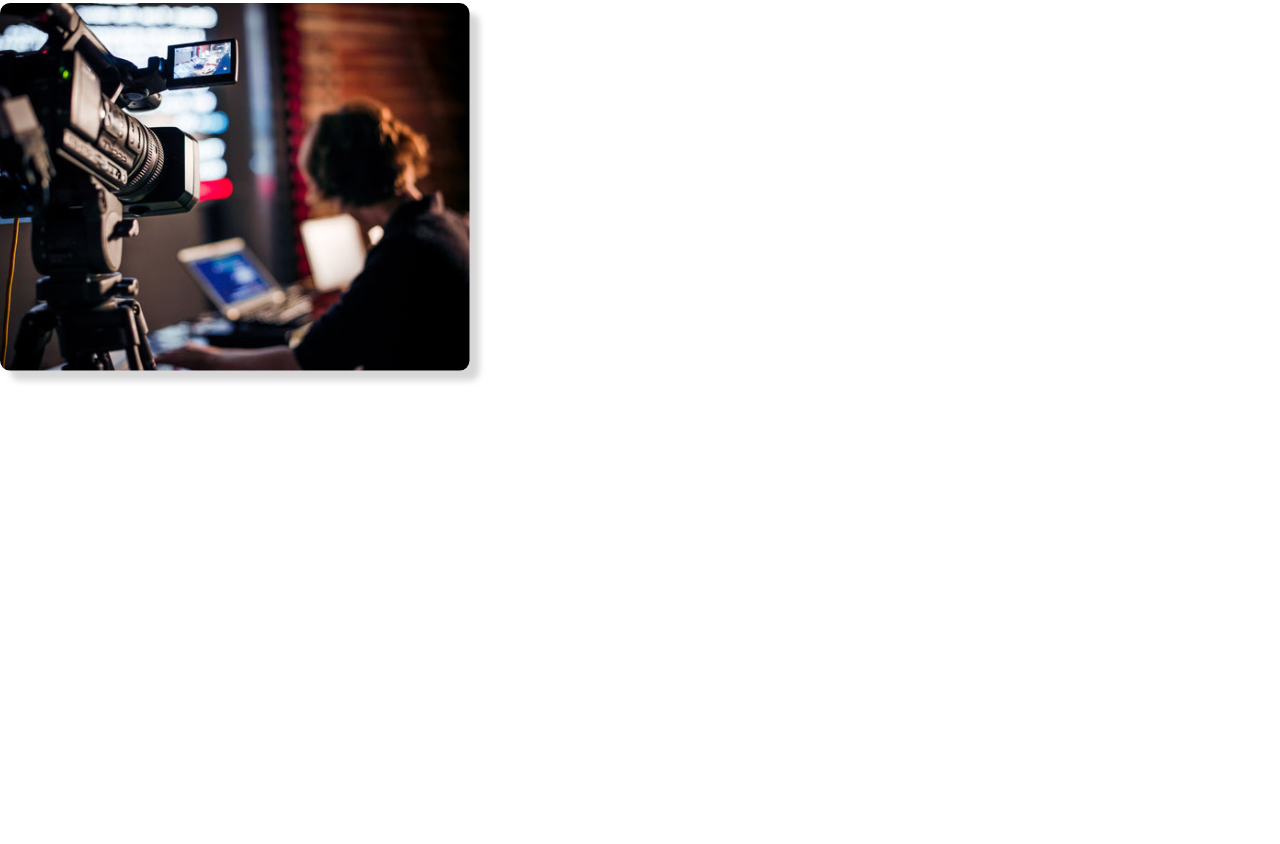
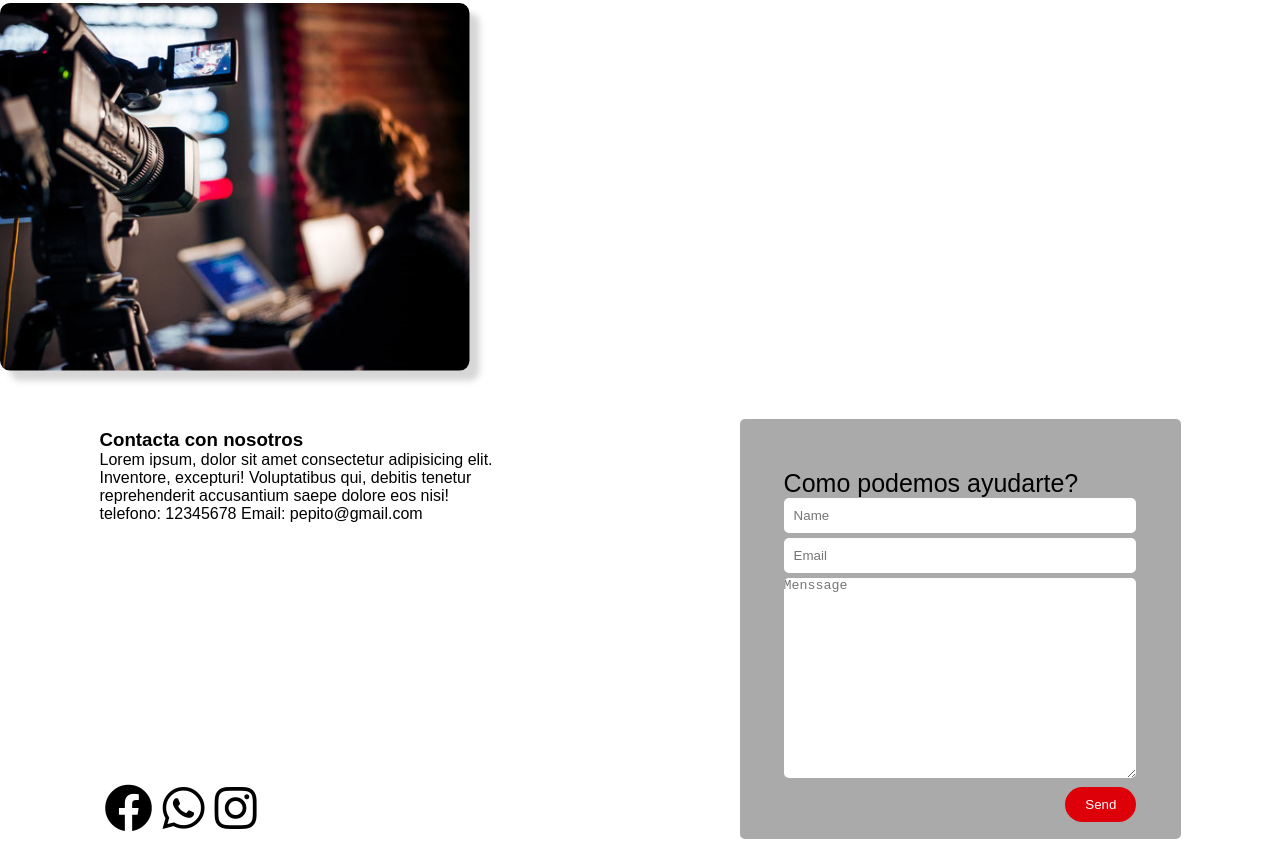
Before and after one commit to rafeldev/Colina-Web-2.0, a website: page index.html in a window 1280 px wide. Shown: the part 2683-3527 px from the top of the page. Before the commit the page ends 3077 px from the top, so only its background shows below. Drawn offline with nearby package versions, Linux system fonts and the light colour scheme.

Commit message:
Footer section added :)

```diff
--- a/index.html
+++ b/index.html
@@ -4,9 +4,14 @@
     <meta charset="UTF-8" />
     <meta name="viewport" content="width=device-width, initial-scale=1.0" />
     <title>Colina 2020</title>
-    <link rel="stylesheet" href="/css/stylus.css">
-    <link rel="stylesheet" href="/scss/stilo.css">
-
+    <link
+      rel="stylesheet"
+      href="https://use.fontawesome.com/releases/v5.8.1/css/all.css"
+      integrity="sha384-50oBUHEmvpQ+1lW4y57PTFmhCaXp0ML5d60M1M7uH2+nqUivzIebhndOJK28anvf"
+      crossorigin="anonymous"
+    />
+    <link rel="stylesheet" href="/css/stylus.css" />
+    <link rel="stylesheet" href="/scss/stilo.css" />
   </head>
   <body>
     <header>
@@ -15,41 +20,60 @@
           Menu
         </h4>
         <a href="https://www.instagram.com/raalvarez_/" target="_blank">
-            <img src="https://image.flaticon.com/icons/svg/2099/2099153.svg" alt="">
+          <img
+            src="https://image.flaticon.com/icons/svg/2099/2099153.svg"
+            alt=""
+          />
         </a>
       </nav>
     </header>
     <!-- Main -->
     <div class="container-logo">
-        <img src="/css/img/Colina_RGB.png" alt="">
+      <img src="/css/img/Colina_RGB.png" alt="" />
     </div>
     <!-- trazado -->
     <div class="container-trazado">
-        <img src="/css/img/Trazado 19.png" alt="">
+      <img src="/css/img/Trazado 19.png" alt="" />
       <div class="quienes-somos">
         <h2>¿Quienes somos?</h2>
-          <p>Como Colina Studios somos redactores de <br>
-            diferentes formatos de narrativas <br> Audiovisuales, <br>
-            con ideas frescas, adaptativas e innovadoras.</p>
+        <p>
+          Como Colina Studios somos redactores de <br />
+          diferentes formatos de narrativas <br />
+          Audiovisuales, <br />
+          con ideas frescas, adaptativas e innovadoras.
+        </p>
         <div class="tarjetas">
           <div class="contact-area">
             <div class="contact">
               <main>
                 <section>
                   <div class="content">
-                        <img src="https://s3-us-west-2.amazonaws.com/s.cdpn.io/256492/_mLIxaKY_400x400.jpg" alt="Profile Image">
+                    <img
+                      src="https://s3-us-west-2.amazonaws.com/s.cdpn.io/256492/_mLIxaKY_400x400.jpg"
+                      alt="Profile Image"
+                    />
 
                     <aside>
                       <h1>Riccardo Cavallo</h1>
-                          <p>Hi, I'm Riccardo Cavallo and I'm a Graphic and Visual Designer.</p>
+                      <p>
+                        Hi, I'm Riccardo Cavallo and I'm a Graphic and Visual
+                        Designer.
+                      </p>
                     </aside>
 
                     <button id="button1">
                       <span>Contact Me</span>
 
-                          <svg xmlns="http://www.w3.org/2000/svg" width="48" height="48" viewBox="0 0 48 48">
+                      <svg
+                        xmlns="http://www.w3.org/2000/svg"
+                        width="48"
+                        height="48"
+                        viewBox="0 0 48 48"
+                      >
                         <g class="nc-icon-wrapper" fill="#444444">
-                              <path d="M14.83 30.83L24 21.66l9.17 9.17L36 28 24 16 12 28z"></path>
+                          <path
+                            d="M14.83 30.83L24 21.66l9.17 9.17L36 28 24 16 12 28z"
+                          ></path>
                         </g>
                       </svg>
                     </button>
@@ -59,14 +83,17 @@
                     <p>Contact Me</p>
                   </div>
                 </section>
-
               </main>
 
               <nav id="nav1">
                 <a href="#" class="gmail">
                   <div class="icon">
                     <svg viewBox="0 0 16 16" xmlns="http://www.w3.org/2000/svg">
-                          <path d="M16 3v10c0 .567-.433 1-1 1h-1V4.925L8 9.233 2 4.925V14H1c-.567 0-1-.433-1-1V3c0-.283.108-.533.287-.712C.467 2.107.718 2 1 2h.333L8 6.833 14.667 2H15c.283 0 .533.108.713.288.179.179.287.429.287.712z" fill-rule="evenodd" /></svg>
+                      <path
+                        d="M16 3v10c0 .567-.433 1-1 1h-1V4.925L8 9.233 2 4.925V14H1c-.567 0-1-.433-1-1V3c0-.283.108-.533.287-.712C.467 2.107.718 2 1 2h.333L8 6.833 14.667 2H15c.283 0 .533.108.713.288.179.179.287.429.287.712z"
+                        fill-rule="evenodd"
+                      />
+                    </svg>
                   </div>
 
                   <div class="content">
@@ -74,17 +101,36 @@
                     <span>Riccavallo@gmail.com</span>
                   </div>
 
-                      <svg class="arrow" xmlns="http://www.w3.org/2000/svg" width="48" height="48" viewBox="0 0 48 48">
+                  <svg
+                    class="arrow"
+                    xmlns="http://www.w3.org/2000/svg"
+                    width="48"
+                    height="48"
+                    viewBox="0 0 48 48"
+                  >
                     <g class="nc-icon-wrapper" fill="#444444">
-                          <path d="M17.17 32.92l9.17-9.17-9.17-9.17L20 11.75l12 12-12 12z"></path>
+                      <path
+                        d="M17.17 32.92l9.17-9.17-9.17-9.17L20 11.75l12 12-12 12z"
+                      ></path>
                     </g>
                   </svg>
                 </a>
 
                 <a href="#" class="facebook">
                   <div class="icon">
-                        <svg viewBox="0 0 16 16" xmlns="http://www.w3.org/2000/svg" fill-rule="evenodd" clip-rule="evenodd" stroke-linejoin="round" stroke-miterlimit="1.414">
-                          <path d="M15.117 0H.883C.395 0 0 .395 0 .883v14.234c0 .488.395.883.883.883h7.663V9.804H6.46V7.39h2.086V5.607c0-2.066 1.262-3.19 3.106-3.19.883 0 1.642.064 1.863.094v2.16h-1.28c-1 0-1.195.48-1.195 1.18v1.54h2.39l-.31 2.42h-2.08V16h4.077c.488 0 .883-.395.883-.883V.883C16 .395 15.605 0 15.117 0" fill-rule="nonzero" /></svg>
+                    <svg
+                      viewBox="0 0 16 16"
+                      xmlns="http://www.w3.org/2000/svg"
+                      fill-rule="evenodd"
+                      clip-rule="evenodd"
+                      stroke-linejoin="round"
+                      stroke-miterlimit="1.414"
+                    >
+                      <path
+                        d="M15.117 0H.883C.395 0 0 .395 0 .883v14.234c0 .488.395.883.883.883h7.663V9.804H6.46V7.39h2.086V5.607c0-2.066 1.262-3.19 3.106-3.19.883 0 1.642.064 1.863.094v2.16h-1.28c-1 0-1.195.48-1.195 1.18v1.54h2.39l-.31 2.42h-2.08V16h4.077c.488 0 .883-.395.883-.883V.883C16 .395 15.605 0 15.117 0"
+                        fill-rule="nonzero"
+                      />
+                    </svg>
                   </div>
 
                   <div class="content">
@@ -92,17 +138,36 @@
                     <span>Riccardo Cavallo</span>
                   </div>
 
-                      <svg class="arrow" xmlns="http://www.w3.org/2000/svg" width="48" height="48" viewBox="0 0 48 48">
+                  <svg
+                    class="arrow"
+                    xmlns="http://www.w3.org/2000/svg"
+                    width="48"
+                    height="48"
+                    viewBox="0 0 48 48"
+                  >
                     <g class="nc-icon-wrapper" fill="#444444">
-                          <path d="M17.17 32.92l9.17-9.17-9.17-9.17L20 11.75l12 12-12 12z"></path>
+                      <path
+                        d="M17.17 32.92l9.17-9.17-9.17-9.17L20 11.75l12 12-12 12z"
+                      ></path>
                     </g>
                   </svg>
                 </a>
 
                 <a href="#" class="twitter">
                   <div class="icon">
-                        <svg viewBox="0 0 16 16" xmlns="http://www.w3.org/2000/svg" fill-rule="evenodd" clip-rule="evenodd" stroke-linejoin="round" stroke-miterlimit="1.414">
-                          <path d="M16 3.038c-.59.26-1.22.437-1.885.517.677-.407 1.198-1.05 1.443-1.816-.634.37-1.337.64-2.085.79-.598-.64-1.45-1.04-2.396-1.04-1.812 0-3.282 1.47-3.282 3.28 0 .26.03.51.085.75-2.728-.13-5.147-1.44-6.766-3.42C.83 2.58.67 3.14.67 3.75c0 1.14.58 2.143 1.46 2.732-.538-.017-1.045-.165-1.487-.41v.04c0 1.59 1.13 2.918 2.633 3.22-.276.074-.566.114-.865.114-.21 0-.41-.02-.61-.058.42 1.304 1.63 2.253 3.07 2.28-1.12.88-2.54 1.404-4.07 1.404-.26 0-.52-.015-.78-.045 1.46.93 3.18 1.474 5.04 1.474 6.04 0 9.34-5 9.34-9.33 0-.14 0-.28-.01-.42.64-.46 1.2-1.04 1.64-1.7z" fill-rule="nonzero" /></svg>
+                    <svg
+                      viewBox="0 0 16 16"
+                      xmlns="http://www.w3.org/2000/svg"
+                      fill-rule="evenodd"
+                      clip-rule="evenodd"
+                      stroke-linejoin="round"
+                      stroke-miterlimit="1.414"
+                    >
+                      <path
+                        d="M16 3.038c-.59.26-1.22.437-1.885.517.677-.407 1.198-1.05 1.443-1.816-.634.37-1.337.64-2.085.79-.598-.64-1.45-1.04-2.396-1.04-1.812 0-3.282 1.47-3.282 3.28 0 .26.03.51.085.75-2.728-.13-5.147-1.44-6.766-3.42C.83 2.58.67 3.14.67 3.75c0 1.14.58 2.143 1.46 2.732-.538-.017-1.045-.165-1.487-.41v.04c0 1.59 1.13 2.918 2.633 3.22-.276.074-.566.114-.865.114-.21 0-.41-.02-.61-.058.42 1.304 1.63 2.253 3.07 2.28-1.12.88-2.54 1.404-4.07 1.404-.26 0-.52-.015-.78-.045 1.46.93 3.18 1.474 5.04 1.474 6.04 0 9.34-5 9.34-9.33 0-.14 0-.28-.01-.42.64-.46 1.2-1.04 1.64-1.7z"
+                        fill-rule="nonzero"
+                      />
+                    </svg>
                   </div>
 
                   <div class="content">
@@ -110,9 +175,17 @@
                     <span>@RichoxDesign</span>
                   </div>
 
-                      <svg class="arrow" xmlns="http://www.w3.org/2000/svg" width="48" height="48" viewBox="0 0 48 48">
+                  <svg
+                    class="arrow"
+                    xmlns="http://www.w3.org/2000/svg"
+                    width="48"
+                    height="48"
+                    viewBox="0 0 48 48"
+                  >
                     <g class="nc-icon-wrapper" fill="#444444">
-                          <path d="M17.17 32.92l9.17-9.17-9.17-9.17L20 11.75l12 12-12 12z"></path>
+                      <path
+                        d="M17.17 32.92l9.17-9.17-9.17-9.17L20 11.75l12 12-12 12z"
+                      ></path>
                     </g>
                   </svg>
                 </a>
@@ -124,30 +197,50 @@
               <main>
                 <section>
                   <div class="content">
-                        <img src="https://s3-us-west-2.amazonaws.com/s.cdpn.io/256492/_mLIxaKY_400x400.jpg" alt="Profile Image">
+                    <img
+                      src="https://s3-us-west-2.amazonaws.com/s.cdpn.io/256492/_mLIxaKY_400x400.jpg"
+                      alt="Profile Image"
+                    />
 
                     <aside>
                       <h1>Riccardo Cavallo</h1>
-                          <p>Hi, I'm Riccardo Cavallo and I'm a Graphic and Visual Designer.</p>
+                      <p>
+                        Hi, I'm Riccardo Cavallo and I'm a Graphic and Visual
+                        Designer.
+                      </p>
                     </aside>
 
                     <button id="button">
                       <span>Contact Me</span>
 
-                          <svg xmlns="http://www.w3.org/2000/svg" width="48" height="48" viewBox="0 0 48 48"> <g class="nc-icon-wrapper" fill="#444444"> <path d="M14.83 30.83L24 21.66l9.17 9.17L36 28 24 16 12 28z"></path> </g> </svg>
+                      <svg
+                        xmlns="http://www.w3.org/2000/svg"
+                        width="48"
+                        height="48"
+                        viewBox="0 0 48 48"
+                      >
+                        <g class="nc-icon-wrapper" fill="#444444">
+                          <path
+                            d="M14.83 30.83L24 21.66l9.17 9.17L36 28 24 16 12 28z"
+                          ></path>
+                        </g>
+                      </svg>
                     </button>
                   </div>
 
                   <div class="title"><p>Contact Me</p></div>
                 </section>
-
-
               </main>
 
               <nav>
                 <a href="#" class="gmail">
                   <div class="icon">
-                        <svg viewBox="0 0 16 16" xmlns="http://www.w3.org/2000/svg"><path d="M16 3v10c0 .567-.433 1-1 1h-1V4.925L8 9.233 2 4.925V14H1c-.567 0-1-.433-1-1V3c0-.283.108-.533.287-.712C.467 2.107.718 2 1 2h.333L8 6.833 14.667 2H15c.283 0 .533.108.713.288.179.179.287.429.287.712z" fill-rule="evenodd"/></svg>
+                    <svg viewBox="0 0 16 16" xmlns="http://www.w3.org/2000/svg">
+                      <path
+                        d="M16 3v10c0 .567-.433 1-1 1h-1V4.925L8 9.233 2 4.925V14H1c-.567 0-1-.433-1-1V3c0-.283.108-.533.287-.712C.467 2.107.718 2 1 2h.333L8 6.833 14.667 2H15c.283 0 .533.108.713.288.179.179.287.429.287.712z"
+                        fill-rule="evenodd"
+                      />
+                    </svg>
                   </div>
 
                   <div class="content">
@@ -155,12 +248,36 @@
                     <span>Riccavallo@gmail.com</span>
                   </div>
 
-                      <svg class="arrow" xmlns="http://www.w3.org/2000/svg" width="48" height="48" viewBox="0 0 48 48"> <g class="nc-icon-wrapper" fill="#444444"> <path d="M17.17 32.92l9.17-9.17-9.17-9.17L20 11.75l12 12-12 12z"></path> </g> </svg>
+                  <svg
+                    class="arrow"
+                    xmlns="http://www.w3.org/2000/svg"
+                    width="48"
+                    height="48"
+                    viewBox="0 0 48 48"
+                  >
+                    <g class="nc-icon-wrapper" fill="#444444">
+                      <path
+                        d="M17.17 32.92l9.17-9.17-9.17-9.17L20 11.75l12 12-12 12z"
+                      ></path>
+                    </g>
+                  </svg>
                 </a>
 
                 <a href="#" class="facebook">
                   <div class="icon">
-                        <svg viewBox="0 0 16 16" xmlns="http://www.w3.org/2000/svg" fill-rule="evenodd" clip-rule="evenodd" stroke-linejoin="round" stroke-miterlimit="1.414"><path d="M15.117 0H.883C.395 0 0 .395 0 .883v14.234c0 .488.395.883.883.883h7.663V9.804H6.46V7.39h2.086V5.607c0-2.066 1.262-3.19 3.106-3.19.883 0 1.642.064 1.863.094v2.16h-1.28c-1 0-1.195.48-1.195 1.18v1.54h2.39l-.31 2.42h-2.08V16h4.077c.488 0 .883-.395.883-.883V.883C16 .395 15.605 0 15.117 0" fill-rule="nonzero"/></svg>
+                    <svg
+                      viewBox="0 0 16 16"
+                      xmlns="http://www.w3.org/2000/svg"
+                      fill-rule="evenodd"
+                      clip-rule="evenodd"
+                      stroke-linejoin="round"
+                      stroke-miterlimit="1.414"
+                    >
+                      <path
+                        d="M15.117 0H.883C.395 0 0 .395 0 .883v14.234c0 .488.395.883.883.883h7.663V9.804H6.46V7.39h2.086V5.607c0-2.066 1.262-3.19 3.106-3.19.883 0 1.642.064 1.863.094v2.16h-1.28c-1 0-1.195.48-1.195 1.18v1.54h2.39l-.31 2.42h-2.08V16h4.077c.488 0 .883-.395.883-.883V.883C16 .395 15.605 0 15.117 0"
+                        fill-rule="nonzero"
+                      />
+                    </svg>
                   </div>
 
                   <div class="content">
@@ -168,12 +285,36 @@
                     <span>Riccardo Cavallo</span>
                   </div>
 
-                      <svg class="arrow" xmlns="http://www.w3.org/2000/svg" width="48" height="48" viewBox="0 0 48 48"> <g class="nc-icon-wrapper" fill="#444444"> <path d="M17.17 32.92l9.17-9.17-9.17-9.17L20 11.75l12 12-12 12z"></path> </g> </svg>
+                  <svg
+                    class="arrow"
+                    xmlns="http://www.w3.org/2000/svg"
+                    width="48"
+                    height="48"
+                    viewBox="0 0 48 48"
+                  >
+                    <g class="nc-icon-wrapper" fill="#444444">
+                      <path
+                        d="M17.17 32.92l9.17-9.17-9.17-9.17L20 11.75l12 12-12 12z"
+                      ></path>
+                    </g>
+                  </svg>
                 </a>
 
                 <a href="#" class="twitter">
                   <div class="icon">
-                        <svg viewBox="0 0 16 16" xmlns="http://www.w3.org/2000/svg" fill-rule="evenodd" clip-rule="evenodd" stroke-linejoin="round" stroke-miterlimit="1.414"><path d="M16 3.038c-.59.26-1.22.437-1.885.517.677-.407 1.198-1.05 1.443-1.816-.634.37-1.337.64-2.085.79-.598-.64-1.45-1.04-2.396-1.04-1.812 0-3.282 1.47-3.282 3.28 0 .26.03.51.085.75-2.728-.13-5.147-1.44-6.766-3.42C.83 2.58.67 3.14.67 3.75c0 1.14.58 2.143 1.46 2.732-.538-.017-1.045-.165-1.487-.41v.04c0 1.59 1.13 2.918 2.633 3.22-.276.074-.566.114-.865.114-.21 0-.41-.02-.61-.058.42 1.304 1.63 2.253 3.07 2.28-1.12.88-2.54 1.404-4.07 1.404-.26 0-.52-.015-.78-.045 1.46.93 3.18 1.474 5.04 1.474 6.04 0 9.34-5 9.34-9.33 0-.14 0-.28-.01-.42.64-.46 1.2-1.04 1.64-1.7z" fill-rule="nonzero"/></svg>
+                    <svg
+                      viewBox="0 0 16 16"
+                      xmlns="http://www.w3.org/2000/svg"
+                      fill-rule="evenodd"
+                      clip-rule="evenodd"
+                      stroke-linejoin="round"
+                      stroke-miterlimit="1.414"
+                    >
+                      <path
+                        d="M16 3.038c-.59.26-1.22.437-1.885.517.677-.407 1.198-1.05 1.443-1.816-.634.37-1.337.64-2.085.79-.598-.64-1.45-1.04-2.396-1.04-1.812 0-3.282 1.47-3.282 3.28 0 .26.03.51.085.75-2.728-.13-5.147-1.44-6.766-3.42C.83 2.58.67 3.14.67 3.75c0 1.14.58 2.143 1.46 2.732-.538-.017-1.045-.165-1.487-.41v.04c0 1.59 1.13 2.918 2.633 3.22-.276.074-.566.114-.865.114-.21 0-.41-.02-.61-.058.42 1.304 1.63 2.253 3.07 2.28-1.12.88-2.54 1.404-4.07 1.404-.26 0-.52-.015-.78-.045 1.46.93 3.18 1.474 5.04 1.474 6.04 0 9.34-5 9.34-9.33 0-.14 0-.28-.01-.42.64-.46 1.2-1.04 1.64-1.7z"
+                        fill-rule="nonzero"
+                      />
+                    </svg>
                   </div>
 
                   <div class="content">
@@ -181,7 +322,19 @@
                     <span>@RichoxDesign</span>
                   </div>
 
-                      <svg class="arrow" xmlns="http://www.w3.org/2000/svg" width="48" height="48" viewBox="0 0 48 48"> <g class="nc-icon-wrapper" fill="#444444"> <path d="M17.17 32.92l9.17-9.17-9.17-9.17L20 11.75l12 12-12 12z"></path> </g> </svg>
+                  <svg
+                    class="arrow"
+                    xmlns="http://www.w3.org/2000/svg"
+                    width="48"
+                    height="48"
+                    viewBox="0 0 48 48"
+                  >
+                    <g class="nc-icon-wrapper" fill="#444444">
+                      <path
+                        d="M17.17 32.92l9.17-9.17-9.17-9.17L20 11.75l12 12-12 12z"
+                      ></path>
+                    </g>
+                  </svg>
                 </a>
               </nav>
             </div>
@@ -192,7 +345,7 @@
     <div class="Portafolio">
       <div class="Audiovisual">
         <figure>
-          <img src="/css/img/NoPath - copia (4).png" alt="">
+          <img src="/css/img/NoPath - copia (4).png" alt="" />
         </figure>
         <div class="title">
           <h3></h3>
@@ -204,6 +357,43 @@
       <div class="tarjeta2"></div>
       <div class="tarjeta3"></div>
     </div>
+
+    <!-- footer -->
+    <footer>
+      <div class="content-contact">
+        <section class="contact-info">
+          <div class="info">
+            <h3>Contacta con nosotros</h3>
+            <p>
+              Lorem ipsum, dolor sit amet consectetur adipisicing elit.
+              Inventore, excepturi! Voluptatibus qui, debitis tenetur
+              reprehenderit accusantium saepe dolore eos nisi!
+            </p>
+            <p>
+              telefono: 12345678
+              Email: pepito@gmail.com
+            </p>
+          </div>
+          <div class="redes">
+            <div class="red red-f"><i class="fab fa-facebook fa-3x"></i></div>
+            <div class="red red-w"><i class="fab fa-whatsapp fa-3x"></i></div>
+            <div class="red red-i"><i class="fab fa-instagram fa-3x"></i></div>
+          </div>
+        </section>
+        <section class="section-form">
+          <div class="form-content">
+            <form action="" class="form">
+              <label for="">Como podemos ayudarte?</label>
+              <input type="text" placeholder="Name" />
+              <input type="text" placeholder="Email" />
+              <textarea name="" id="" placeholder="Menssage"></textarea>
+              <button class="btn">Send</button>
+            </form>
+          </div>
+        </section>
+      </div>
+    </footer>
+
     <script src="//code.jquery.com/jquery-3.5.0.js"></script>
     <script src="target.js"></script>
   </body>
--- a/scss/stilo.css
+++ b/scss/stilo.css
@@ -301,3 +301,86 @@
   display: block;
   letter-spacing: 0.4px;
 }
+
+
+/* footer */
+
+.content-contact {
+  display: flex;
+  height: 450px;
+  font-family: Arial, Helvetica, sans-serif;
+}
+
+.contact-info, .section-form {
+  width: 50%;
+  margin: 5px;
+  display: flex;
+  /* justify-content: center; */
+}
+
+.section-form {
+  justify-content: center;
+}
+
+.contact-info {
+  flex-direction: column;
+  align-items: center;
+}
+
+.info {
+  width: 70%;
+  height: 200px;
+  margin: 30px 0 150px 0;
+}
+
+.form-content {
+  background: #AAAAAA;
+  width: 70%;
+  border-radius: 5px;
+  margin-top: 20px;
+}
+
+.form {
+  width: 80%;
+  margin: auto;
+  margin-top: 50px;
+}
+
+label {
+  font-size: 25px;
+}
+
+.form input , textarea {
+  width: 100%;
+  margin-bottom: 5px;
+  border-radius: 5px;
+  border: none;
+}
+
+.form input {
+  padding: 10px;
+}
+
+.form textarea {
+  height: 200px;
+
+}
+
+.btn {
+  padding: 10px 20px;
+  border-radius: 30px;
+  border: none;
+  background: #DE0009;
+  color: white;
+  float: right;
+}
+
+.redes {
+  width: 70%;
+  height: 50px;
+
+}
+.red {
+  float: left;
+  margin: 5px;
+}
```
Lines whose indentation alone changed are shown as unchanged.
